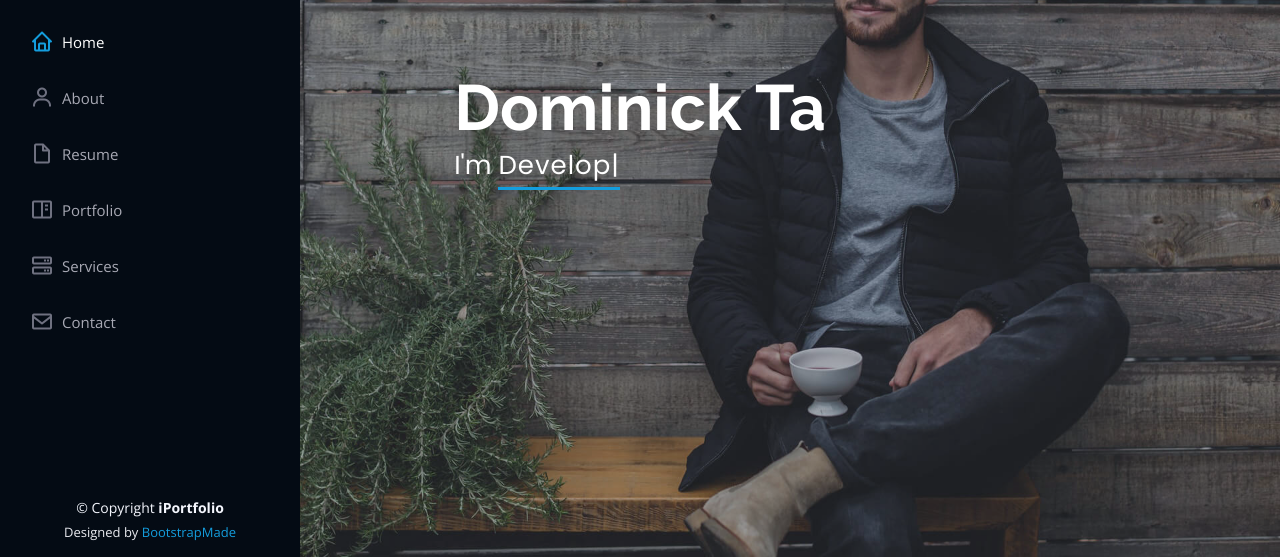
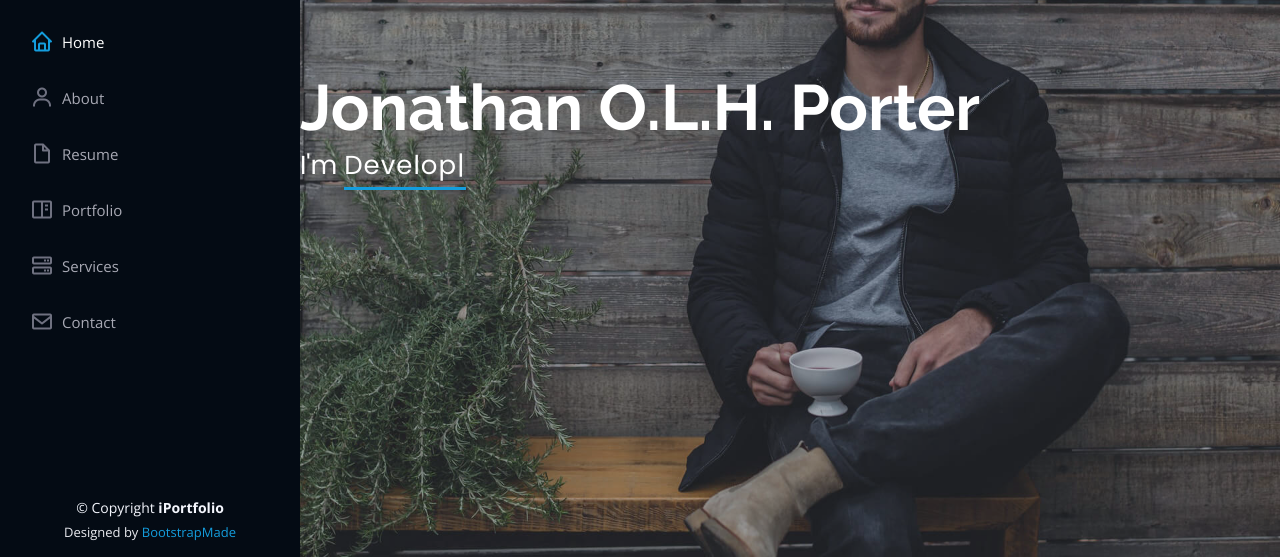
Before and after one commit to jolhporter/jolhporter.github.io, a plain HTML site: page index.html in a window 1280 px wide. Shown: the part 243-802 px from the top of the page. Drawn offline with nearby package versions, Linux system fonts and the light colour scheme.

Commit message:
Updated hero section to display my own name

```diff
--- a/index.html
+++ b/index.html
@@ -72,7 +72,7 @@
   <!-- ======= Hero Section ======= -->
   <section id="hero" class="d-flex flex-column justify-content-center align-items-center">
     <div class="hero-container" data-aos="fade-in">
-      <h1>Dominick Ta</h1>
+      <h1>Jonathan O.L.H. Porter</h1>
       <p>I'm <span class="typed" data-typed-items="Designer, Developer, Freelancer, Photographer"></span></p>
     </div>
   </section><!-- End Hero -->
```
